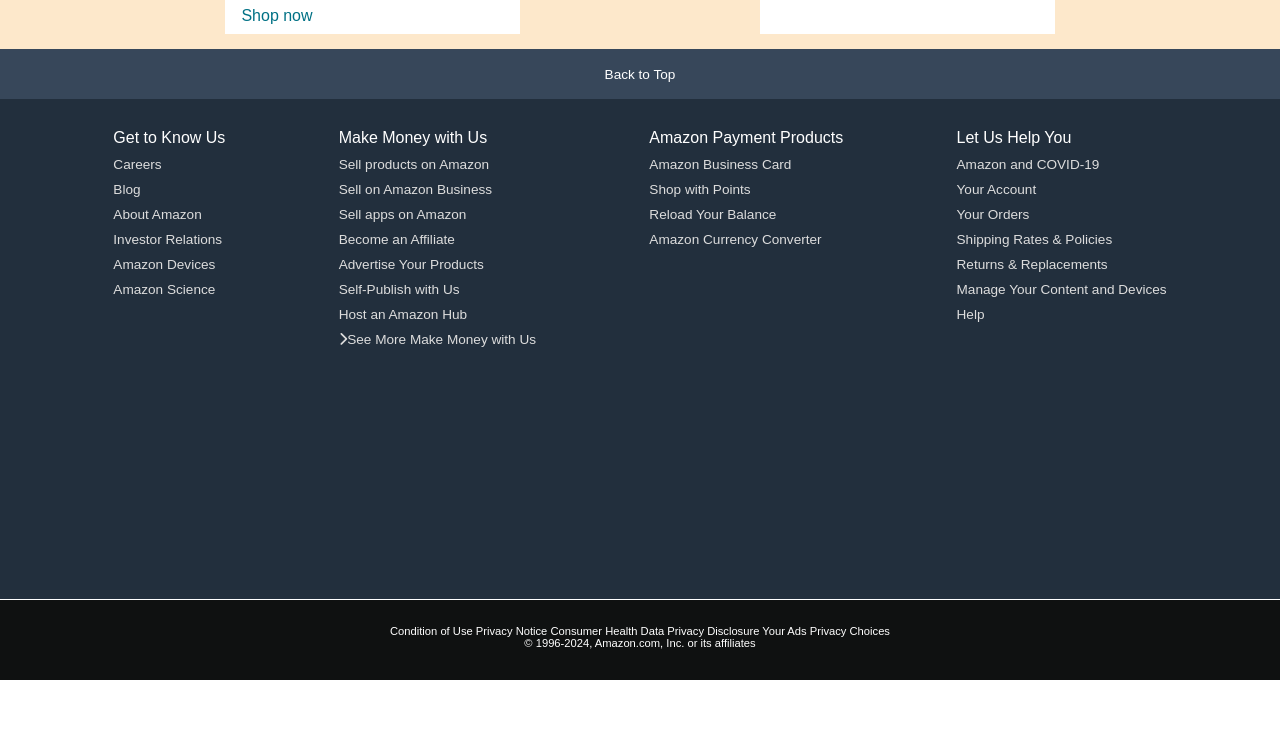
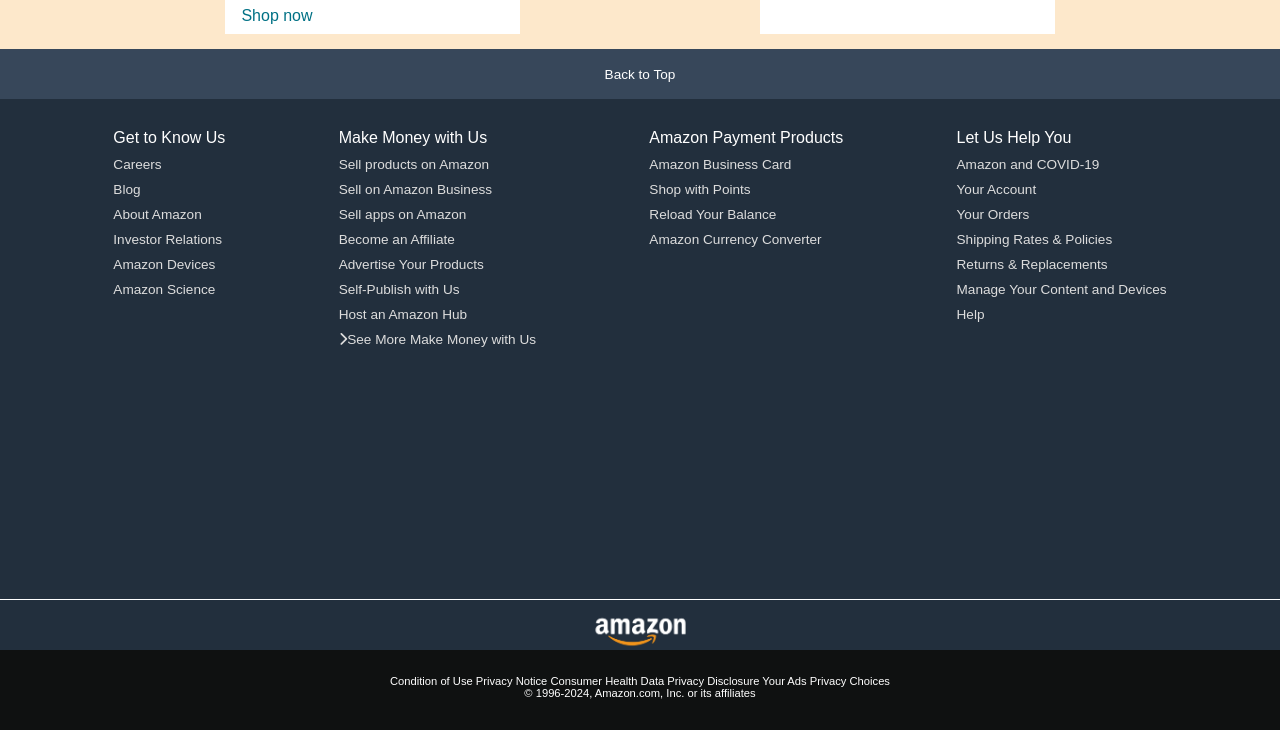
Before and after one commit to ar1y3n/amazon_website_clone, a plain HTML site: page index.html in a window 1280 px wide. Shown: the part 1749-2479 px from the top of the page. Before the commit the page ends 2429 px from the top, so only its background shows below. Drawn offline with Linux system fonts and the light colour scheme.

Commit message:
Update index.html

```diff
--- a/index.html
+++ b/index.html
@@ -174,9 +174,7 @@
             </ul>
         </div>
         <div class="foot-panel3">
-            <div class="logo2">
-
-            </div>
+            <div class="logo"></div>
         </div>
         <div class="foot-panel4">
             <div class="pages">
```
